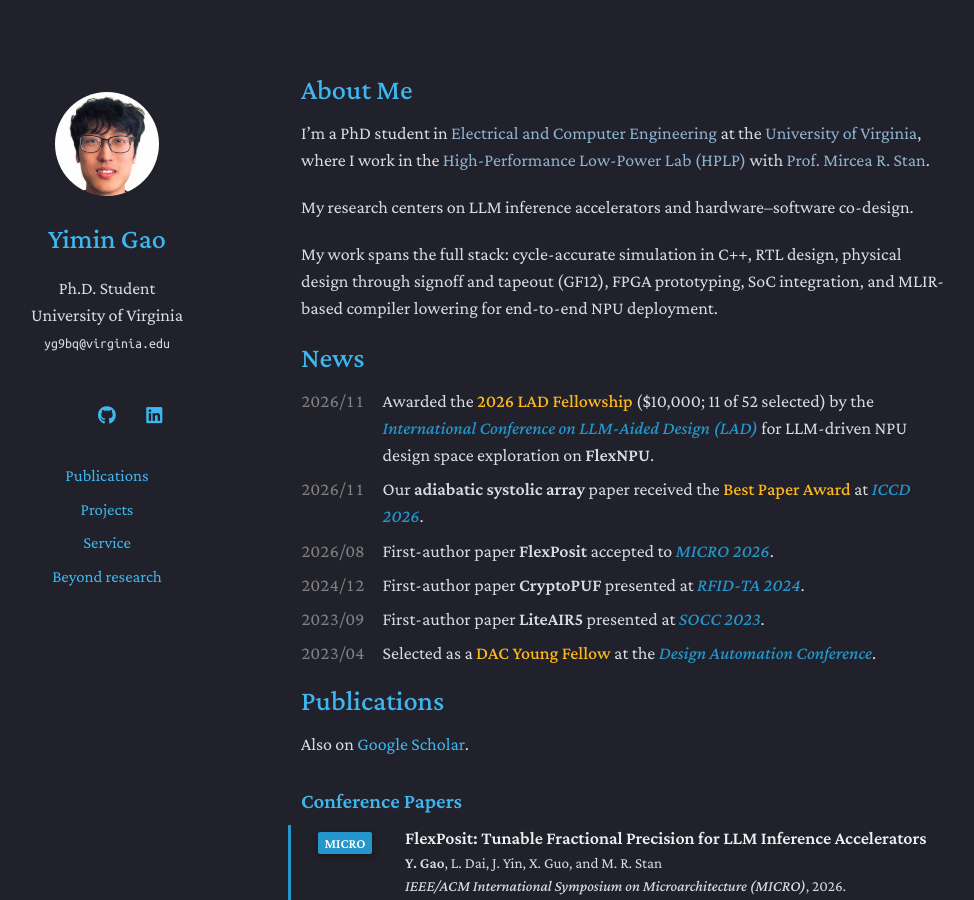
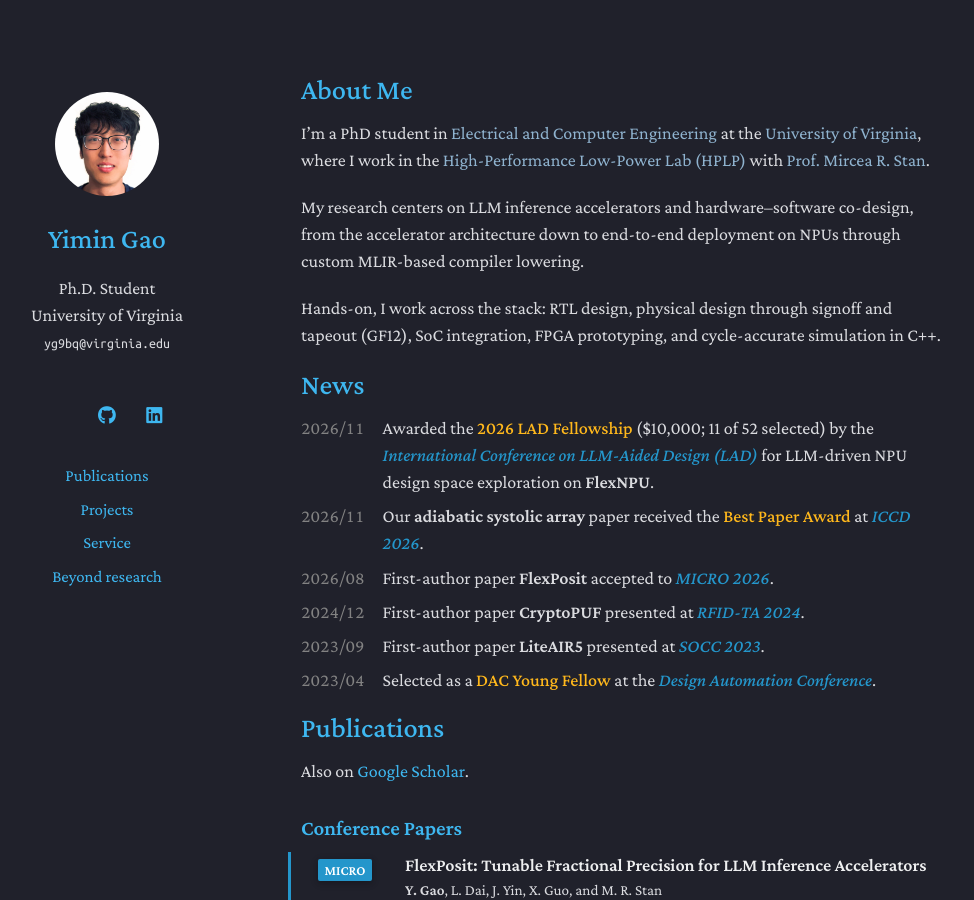
Before and after one commit to YiminGao0113/YiminGao0113.github.io, a Jekyll site: the page built from _pages/about.md, in a window 1280 px wide and 900 px high. Shown: the whole window, without its empty margins (169-1143 px from the left). Built offline with Jekyll 4.4.1, drawn with Linux system fonts in a browser that asks for light colours; a style sheet for code colours, icons or effects is not loaded; our own code applies the rules of GitHub Pages for plain Markdown files.

Commit message:
Restore earlier bio wording and the medium photo crop

```diff
--- a/_pages/about.md
+++ b/_pages/about.md
@@ -13,9 +13,9 @@ redirect_from:
 
 I'm a PhD student in [Electrical and Computer Engineering](https://engineering.virginia.edu/departments/electrical-and-computer-engineering) at the [University of Virginia](https://www.virginia.edu/), where I work in the [High-Performance Low-Power Lab (HPLP)](https://engineering.virginia.edu/labs-groups/high-performance-low-power-lab) with [Prof. Mircea R. Stan](https://engineering.virginia.edu/faculty/mircea-r-stan).
 
-My research centers on LLM inference accelerators and hardware–software co-design.
+My research centers on LLM inference accelerators and hardware–software co-design, from the accelerator architecture down to end-to-end deployment on NPUs through custom MLIR-based compiler lowering.
 
-My work spans the full stack: cycle-accurate simulation in C++, RTL design, physical design through signoff and tapeout (GF12), FPGA prototyping, SoC integration, and MLIR-based compiler lowering for end-to-end NPU deployment.
+Hands-on, I work across the stack: RTL design, physical design through signoff and tapeout (GF12), SoC integration, FPGA prototyping, and cycle-accurate simulation in C++.
 
 </div>
 
```
Also changed, not shown: images/profile.jpg.
